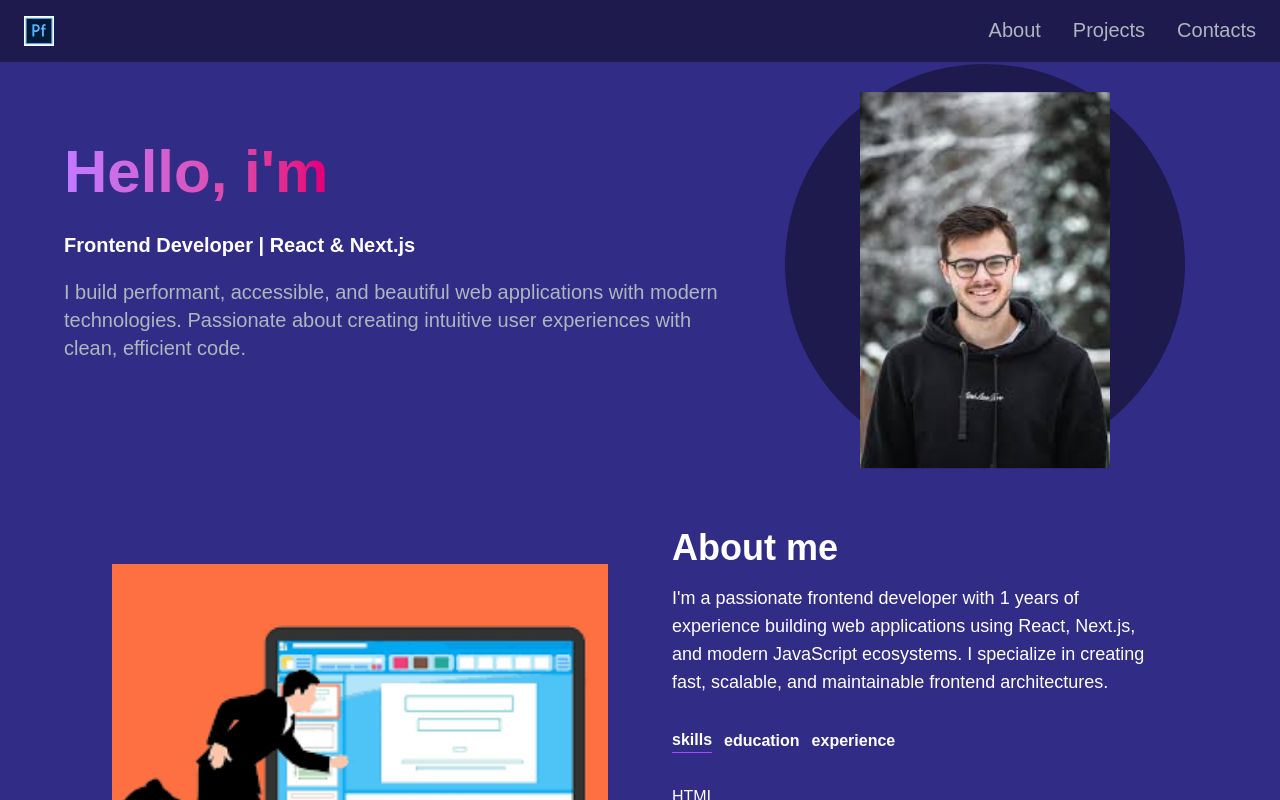
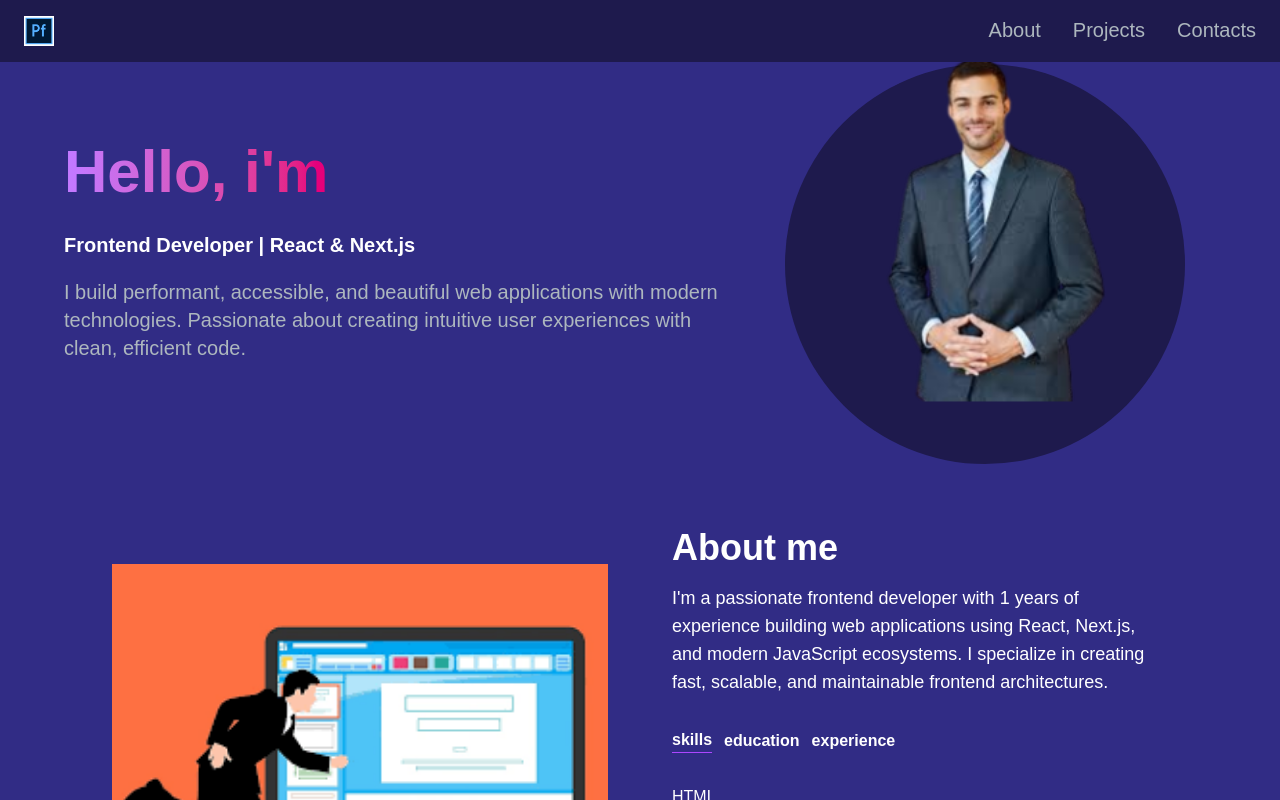
Before and after one commit to uzair6677/uzairportfolio, a Next.js app: page / in a window 1280 px wide. Shown: the top 800 px of the page. Built offline with nearby package versions, Linux system fonts and the light colour scheme.

Commit message:
portfolio

```diff
--- a/src/app/components/HeroSection.jsx
+++ b/src/app/components/HeroSection.jsx
@@ -45,10 +45,10 @@ const HeroSection = () => {
       <div className="col-span-5 place-self-center mt-4 lg:mt-0 px-4">
         <div className="rounded-full bg-indigo-950 w-[400px] h-[400px] lg:w-[400px] lg:h-[400px]  relative">
           <Image
-            src="/assets/images/aboutimage.jpg"
+            src="/assets/images/download.png"
             width={250}
-            height={250}
-            className="absolute transform -translate-x-1/2 -translate-y-1/2 mt-4 top-1/2 left-1/2"
+            height={200}
+            className="absolute transform -translate-x-1/2 -translate-y-1/2 mt-4 top-1/3 left-1/2"
             alt="my-image"
           />
         </div>
```
Also changed, not shown: public/assets/images/download.png (added).
